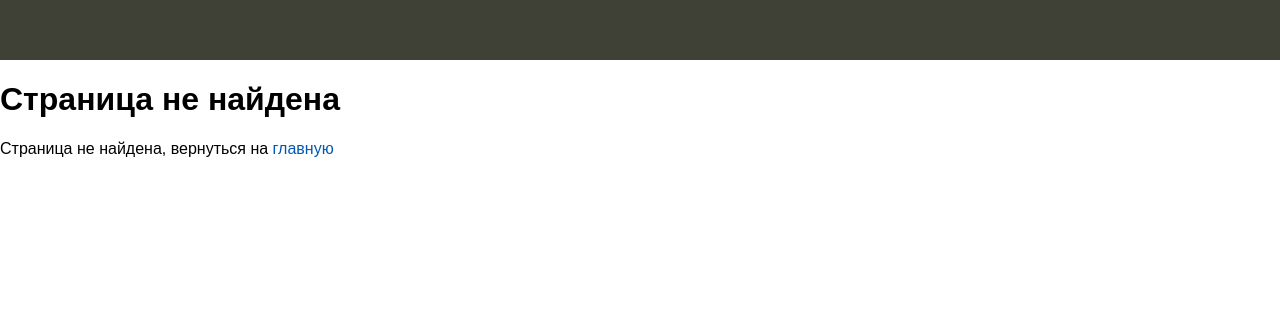
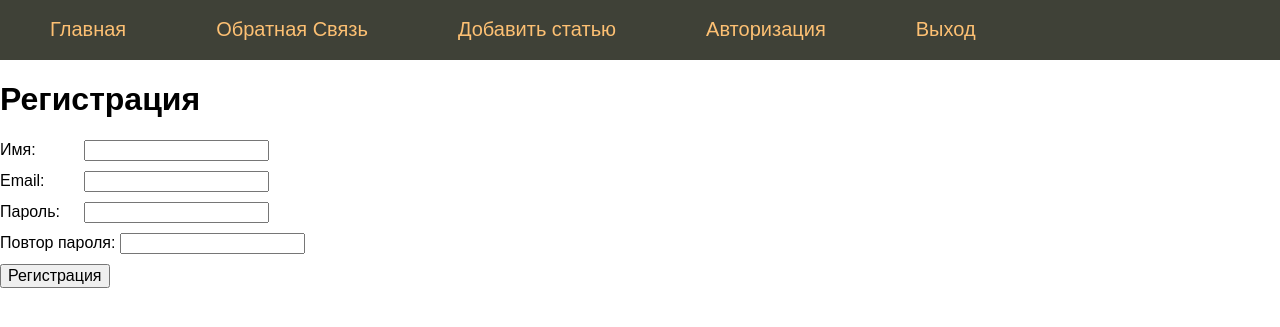
Before and after one commit to iliaman1/flask_2_try, a Flask app: page /register in a window 1280 px wide. Shown: the top 327 px of the page. Run offline with Flask 2, Linux system fonts and the light colour scheme; data comes from the database, SQL or seed files in the repository; both versions use the stored data as it was after the commit.

Commit message:
Добавил таблицу - 'users' в бд, Поменял форму авторизации, Добавил регистрацию с записью в БД, добавил метод для работы с бд addUser

```diff
--- a/flsite.py
+++ b/flsite.py
@@ -3,6 +3,7 @@ import re
 import sqlite3
 import time
 from flask import url_for
+
 
 
 
@@ -62,3 +63,19 @@ class FDataBase:
             print("Ошибка получения статей из БД" + str(e))
 
         return []
+
+    def addUser(self, name, email, hpsw):
+        try:
+            self.__cur.execute(f"SELECT COUNT() as 'count' FROM users WHERE  email LIKE '{email}'")
+            res = self.__cur.fetchone()
+            if res['count']>0:
+                print('Пользователь с таким email уже существует')
+                return False
+
+            tm = math.floor(time.time())
+            self.__cur.execute("INSERT INTO users VALUES (NULL, ?, ?, ?, ?)", (name, email, hpsw, tm))
+            self.__db.commit()
+        except sqlite3.Error as e:
+            print("Ошибка добавления пользователя в БД"+str(e))
+            return False
+        return True
--- a/main.py
+++ b/main.py
@@ -2,6 +2,7 @@ import sqlite3 as sq
 import os
 from flask import Flask, render_template, url_for, request, flash, session, redirect, abort, g, make_response
 from flsite import FDataBase
+from werkzeug.security import generate_password_hash, check_password_hash
 
 # конфигурация
 DATABASE = '/tmp/flsite.db'
@@ -52,15 +53,19 @@ def pageNotFound(error):
     return render_template('page404.html', title='Страница не найдена')
 
 
-
+dbase = None
+@app.before_request
+def before_request():
+    '''Установка соединения с бд перед выполнением запроса'''
+    global dbase
+    db = get_db()
+    dbase = FDataBase(db)
 
 
 
 @app.route("/")
 @app.route('/index')
 def index():
-    db = get_db()
-    dbase = FDataBase(db)
     if 'visits' in session:
         session['visits'] = session.get('visits')+1
     else:
@@ -74,8 +79,6 @@ def index():
 
 @app.route("/about")
 def about():
-    db = get_db()
-    dbase = FDataBase(db)
     print(url_for('about'))
     return render_template('about.html', title="О сайте", menu=dbase.getMenu())
 
@@ -89,8 +92,6 @@ def profile(username):
 
 @app.route("/contact", methods=["POST", "GET"])
 def contact():
-    db = get_db()
-    dbase = FDataBase(db)
     if request.method == "POST":
         if len(request.form['username']) > 2:
             flash('Сообщение отправлено', category='success')
@@ -101,8 +102,6 @@ def contact():
 
 @app.route('/add_post', methods=["POST", "GET"])
 def addPost():
-    db = get_db()
-    dbase = FDataBase(db)
 
     if request.method == 'POST':
         if len(request.form['name']) > 4 and len(request.form['post']) > 10:
@@ -118,8 +117,6 @@ def addPost():
 
 @app.route('/post/<alias>')
 def showPost(alias):
-    db = get_db()
-    dbase = FDataBase(db)
     title, post = dbase.getPost(alias)
     if not title:
         abort(404)
@@ -129,8 +126,6 @@ def showPost(alias):
 
 @app.route("/login", methods=["POST", "GET"])
 def login():
-    db = get_db()
-    dbase = FDataBase(db)
     log = ""
     # if request.cookies.get('logged'):
     #     log = request.cookies.get('logged')
@@ -143,6 +138,22 @@ def login():
         res.set_cookie("logged", "yes", 30*24*3600)
         return res
     return render_template('login.html', title='Авторизация', menu=dbase.getMenu())
+
+
+@app.route("/register", methods=["POST", "GET"])
+def register():
+    if request.method == "POST":
+        if len(request.form['name'])>4 and len(request.form['email']) > 4 and len(request.form['psw'])>4 and request.form['psw'] == request.form['psw2']:
+            hash = generate_password_hash(request.form['psw'])
+            res = dbase.addUser(request.form['name'], request.form['email'], hash)
+            if res:
+                flash("Вы успешно зарегестрированы", "success")
+                return redirect(url_for('login'))
+            else:
+                flash("Ошибка при добавлении в БД", "error")
+        else:
+            flash("Неверно заполнены поля", "error")
+    return render_template("register.html", menu=dbase.getMenu(), title="Регистрация")
 
 
 @app.route("/logout")
--- a/sq_db.sql
+++ b/sq_db.sql
@@ -10,4 +10,12 @@ create table if not exists posts (
     text text not null,
     url text not null,
     time integer not null
-)
+);
+
+create table if not exists users (
+    id integer primary key autoincrement,
+    name text not null,
+    email text not null,
+    psw text not null,
+    time integer not null
+);
--- a/templates/login.html
+++ b/templates/login.html
@@ -8,6 +8,9 @@
 <form action="/login" method="post" class="form-contact">
     <p><label>Имя: </label> <input type="text" name="username" value="" required /></p>
     <p><label>Пароль: </label> <input type="password" name="psw" value="" required /></p>
+    <p><input type="checkbox" name="remainme" />Запомнить меня</p>
     <p><input type="submit" value="Войти"></p>
+    <hr align="left" width="300px">
+    <p><a href="{{url_for('register')}}">Регистрация</a></p>
 </form>
 {% endblock %}
--- /dev/null
+++ b/templates/register.html
@@ -0,0 +1,15 @@
+{% extends 'base.html' %}
+
+{% block content %}
+{{ super() }}
+{% for cat, msg in get_flashed_messages(True) %}
+<div class="flash {{cat}}">{{msg}}</div>
+{% endfor %}
+<form action="/register" method="post" class="form-contact">
+    <p><label>Имя: </label> <input type="text" name="name" value="" required /></p>
+    <p><label>Email: </label> <input type="text" name="email" value="" required /></p>
+    <p><label>Пароль: </label> <input type="password" name="psw" value="" required /></p>
+    <p><label>Повтор пароля: </label> <input type="password" name="psw2" value="" required /></p>
+    <p><input type="submit" value="Регистрация"></p>
+</form>
+{% endblock %}
```
Also changed, not shown: flsite.db.
